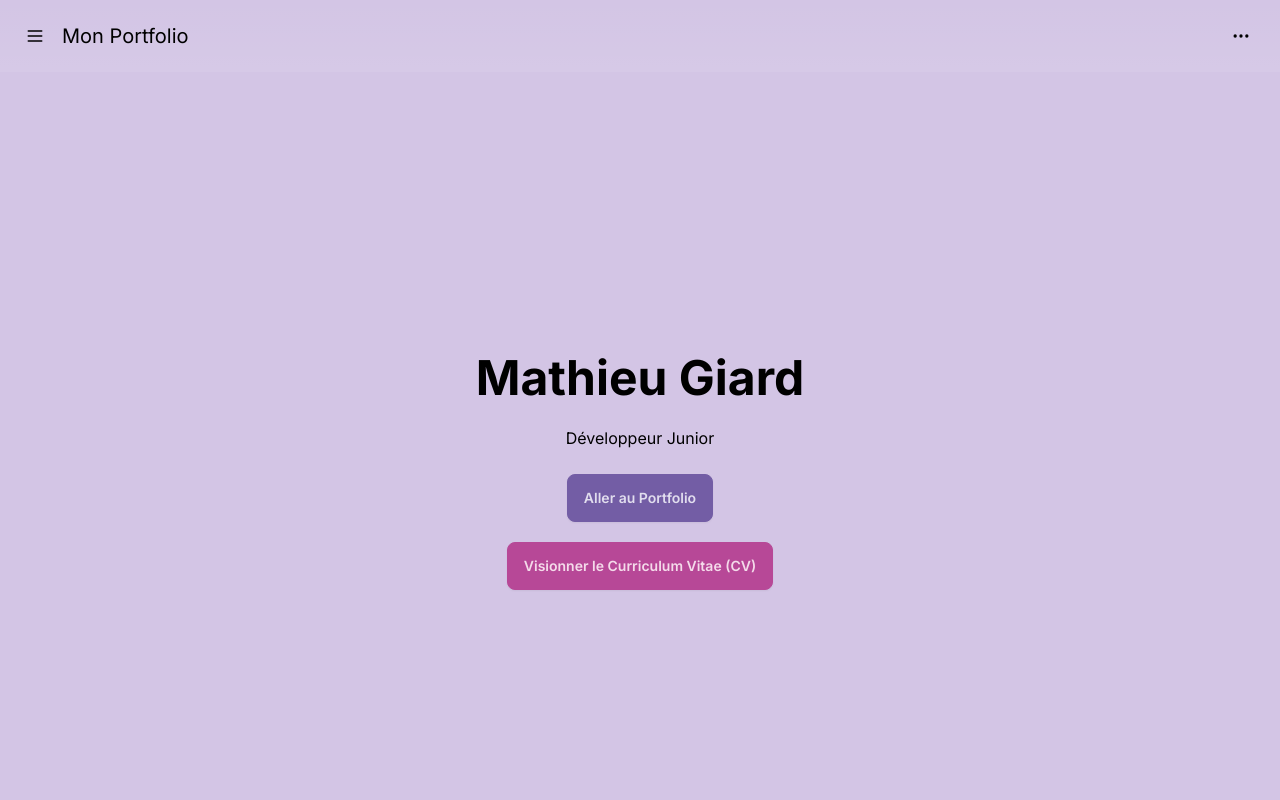
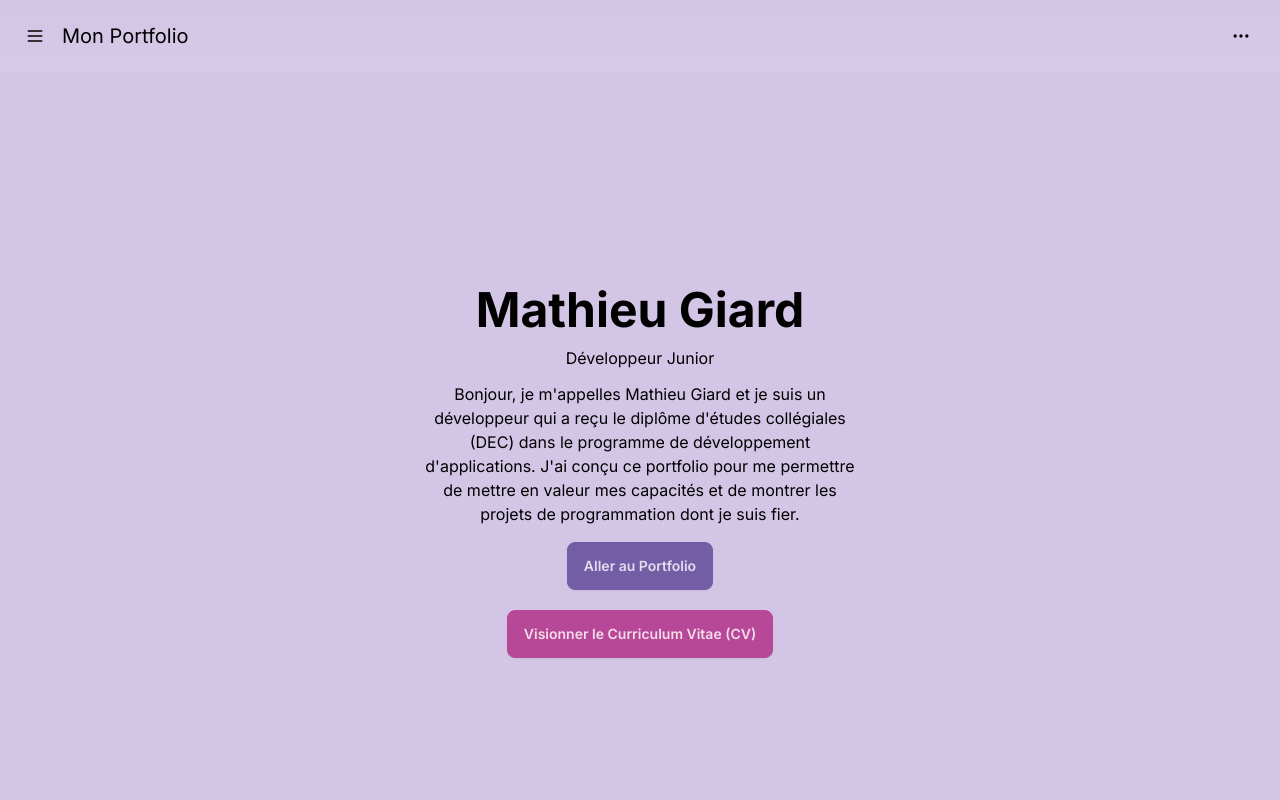
Before and after one commit to GiardMathieu/mathieu-giard-portfolio, a Next.js app: page /mathieu-giard-portfolio/ in a window 1280 px wide. Shown: the top 800 px of the page. Built offline with nearby package versions, Linux system fonts and the light colour scheme.

Commit message:
Home page changed

```diff
--- a/src/app/page.tsx
+++ b/src/app/page.tsx
@@ -13,7 +13,8 @@ export default function Home() {
 		<div className="hero-content text-center">
 			<div className="max-w-md">
 				<h1 className="text-5xl font-bold">Mathieu Giard</h1>
-				<p className="py-6">Développeur Junior</p>
+				<h2 className="py-3">Développeur Junior</h2>
+				<p className="pb-4">Bonjour, je m'appelles Mathieu Giard et je suis un développeur qui a reçu le diplôme d'études collégiales (DEC) dans le programme de développement d'applications. J'ai conçu ce portfolio pour me permettre de mettre en valeur mes capacités et de montrer les projets de programmation dont je suis fier. </p>
 				<p><Link  href="portfolio" className="btn btn-secondary">Aller au Portfolio</Link></p>
 				<p>
 					<Link className="btn btn-info mt-5" href="/Mathieu_GiardCV.pdf">Visionner le Curriculum Vitae (CV)</Link>
```
